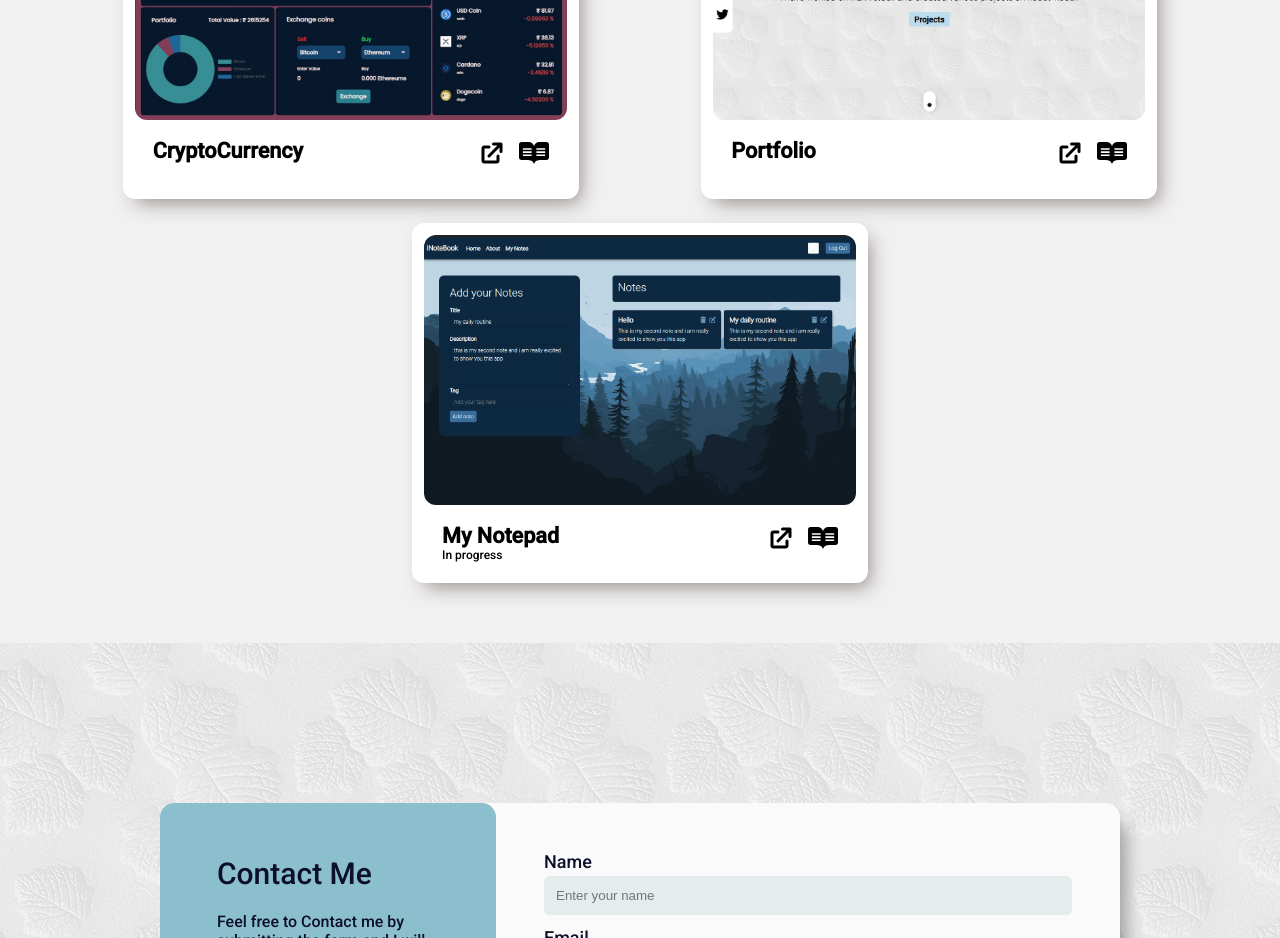
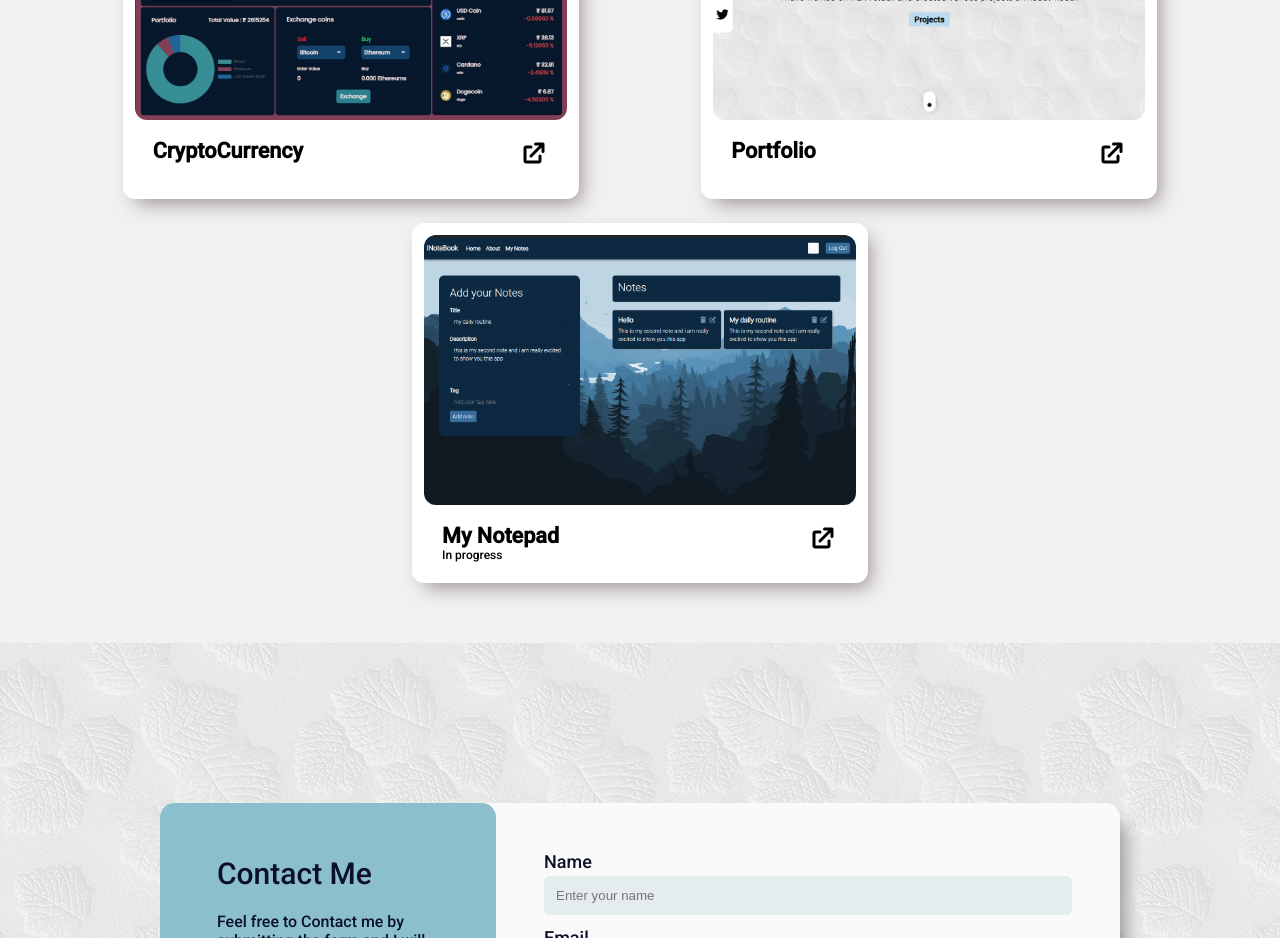
Before and after one commit to nikhil-223/myPortfolio, a React (Create React App) app: page / in a window 1280 px wide. Shown: the part 2120-3058 px from the top of the page. Built offline with nearby package versions, Linux system fonts and the light colour scheme.

Commit message:
Update Project.js

```diff
--- a/src/components/projects/Project.js
+++ b/src/components/projects/Project.js
@@ -16,9 +16,9 @@ const Project = (props) => {
 					<a href={projectURL} target="blank">
 						<HiExternalLink />
 					</a>
-					<a href={projectURL}>
+					{/* <a href={projectURL}>
 						<FaReadme />
-					</a>
+					</a> */}
 				</div>
 			</div>
 		</div>
```
